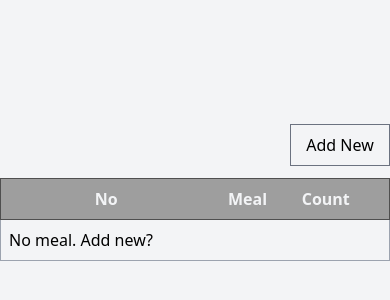
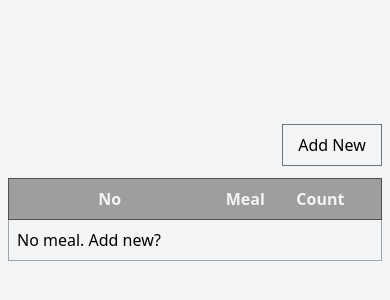
Before and after one commit to quangnm2293/meal-store, a Next.js app: page / in a window 390 px wide. Shown: the part 230-530 px from the top of the page. Built offline with nearby package versions, Linux system fonts and the light colour scheme.

Commit message:
fix issue p tag in tbody

```diff
--- a/components/StoreMeal.js
+++ b/components/StoreMeal.js
@@ -17,7 +17,7 @@ function StoreMeal() {
 	};
 
 	return (
-		<div className='flex justify-center flex-col space-y-3 max-w-screen-sm mx-auto min-h-screen'>
+		<div className='px-2 lg:px-0 flex justify-center flex-col space-y-3 max-w-screen-sm mx-auto min-h-screen overflow-x-auto'>
 			<button className='p-2 border border-gray-500 rounded-none self-end w-[100px]' onClick={handleAddNew}>
 				Add New
 			</button>
@@ -32,7 +32,9 @@ function StoreMeal() {
 				</thead>
 				<tbody>
 					{meals.length === 0 ? (
-						<p className='p-2'>No meal. Add new?</p>
+						<tr>
+							<td className='p-2'>No meal. Add new?</td>
+						</tr>
 					) : (
 						meals?.map((meal, i) => (
 							<tr
```
